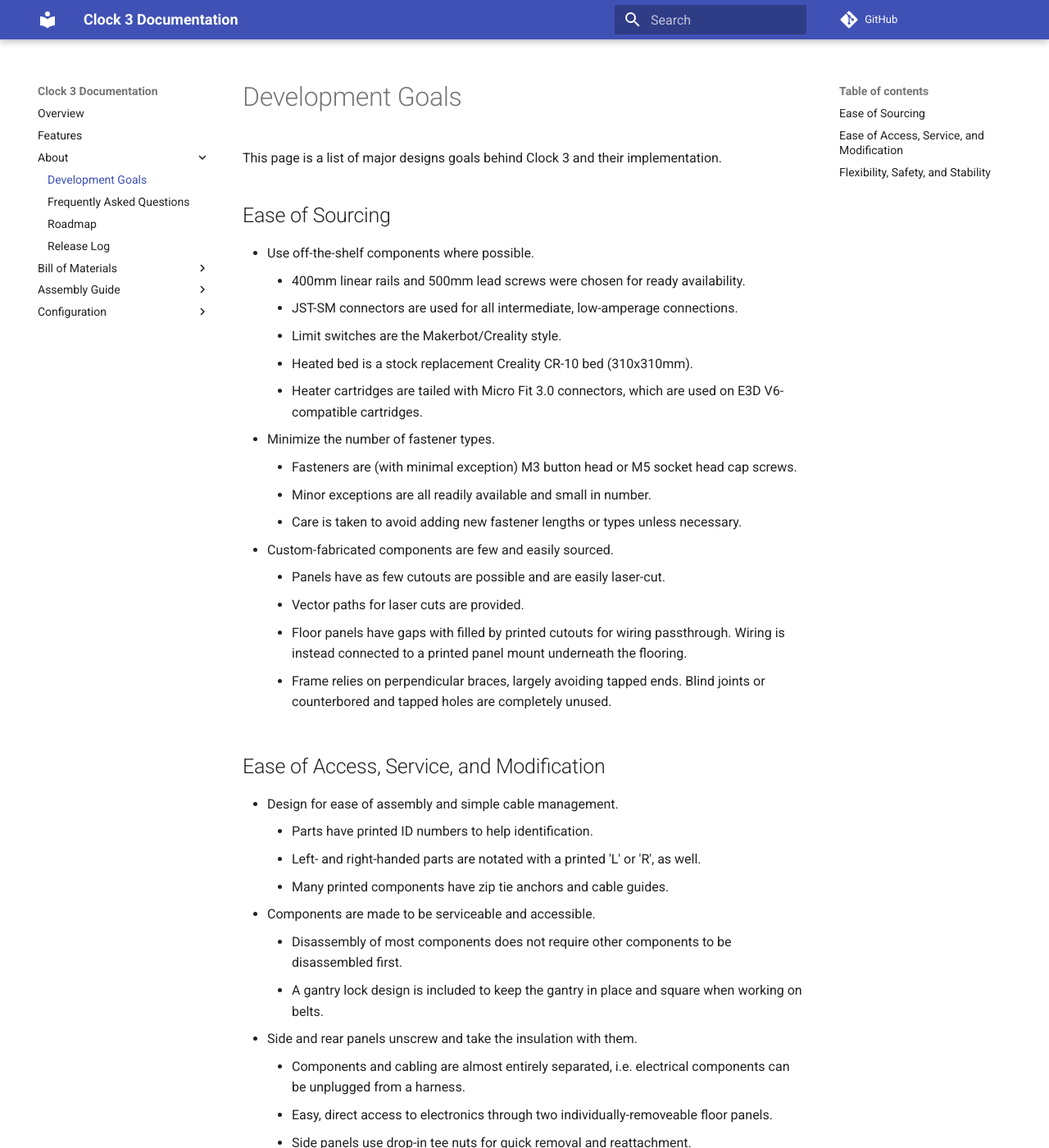
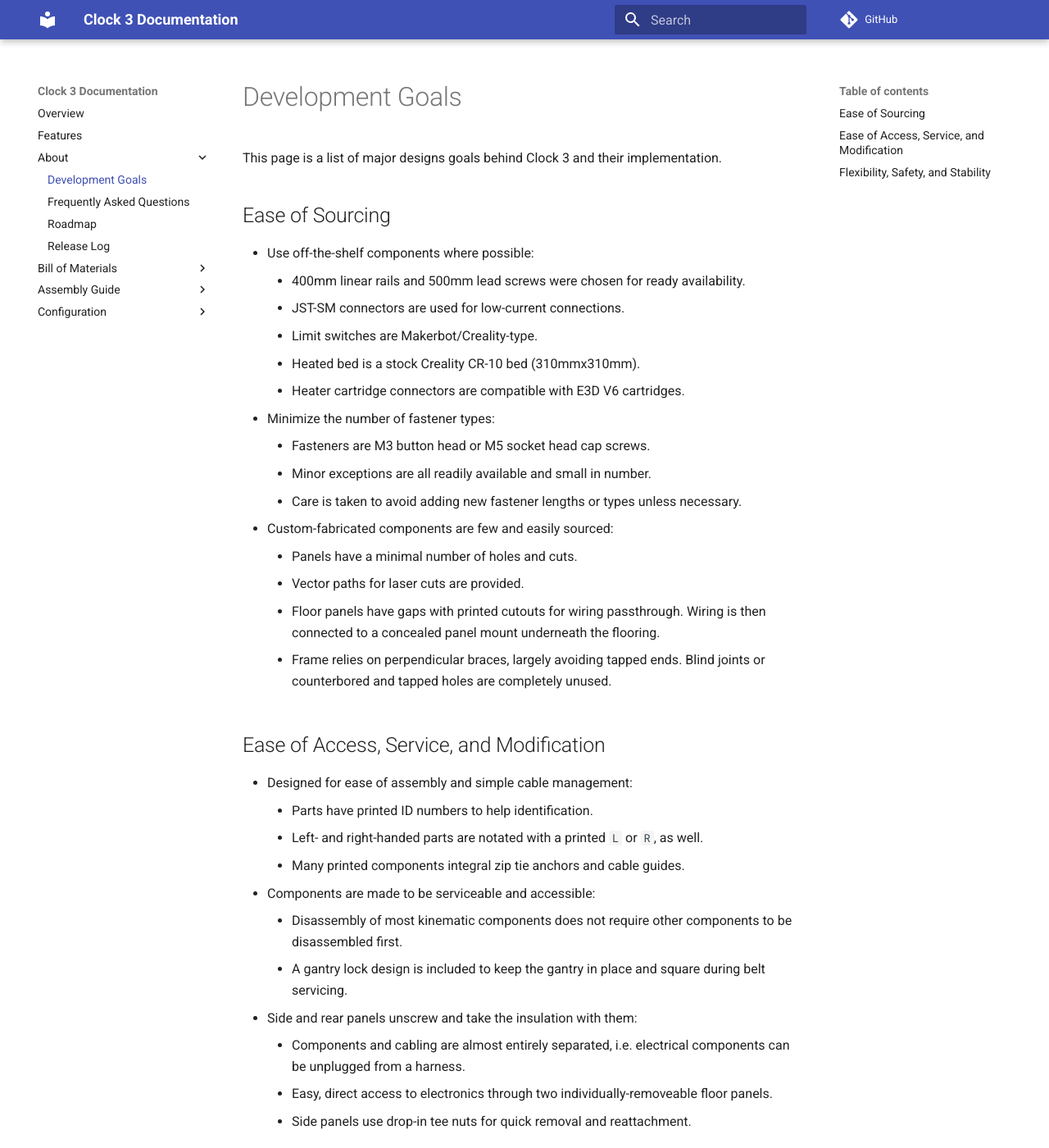
Before and after one commit to jon-harper/clock-3, an MkDocs documentation site: the page built from docs/about/goals.md, in a window 1280 px wide and 1400 px high. Shown: the whole window at 82% size. Built offline with MkDocs 1.6.1 and Material for MkDocs 9.7.7, drawn with Linux system fonts in a browser that asks for light colours; comment, search, counter and statistics services are not loaded; some of the changed text lies outside the part shown.

```diff
--- a/docs/about/goals.md
+++ b/docs/about/goals.md
@@ -9,48 +9,48 @@ This page is a list of major designs goals behind Clock 3 and their implementati
 
 ## Ease of Sourcing
 
-- Use off-the-shelf components where possible.
+- Use off-the-shelf components where possible:
     - 400mm linear rails and 500mm lead screws were chosen for ready availability.
-    - JST-SM connectors are used for all intermediate, low-amperage connections.
-    - Limit switches are the Makerbot/Creality style.
-    - Heated bed is a stock replacement Creality CR-10 bed (310x310mm).
-    - Heater cartridges are tailed with Micro Fit 3.0 connectors, which are used on E3D V6-compatible cartridges.
-- Minimize the number of fastener types.
-    - Fasteners are (with minimal exception) M3 button head or M5 socket head cap screws.
+    - JST-SM connectors are used for low-current connections.
+    - Limit switches are Makerbot/Creality-type.
+    - Heated bed is a stock Creality CR-10 bed (310mmx310mm).
+    - Heater cartridge connectors are compatible with E3D V6 cartridges.
+- Minimize the number of fastener types:
+    - Fasteners are M3 button head or M5 socket head cap screws.
     - Minor exceptions are all readily available and small in number.
     - Care is taken to avoid adding new fastener lengths or types unless necessary.
-- Custom-fabricated components are few and easily sourced.
-    - Panels have as few cutouts are possible and are easily laser-cut.
+- Custom-fabricated components are few and easily sourced:
+    - Panels have a minimal number of holes and cuts.
     - Vector paths for laser cuts are provided.
-    - Floor panels have gaps with filled by printed cutouts for wiring passthrough. Wiring is instead connected to a printed panel mount underneath the flooring.
+    - Floor panels have gaps with printed cutouts for wiring passthrough. Wiring is then connected to a concealed panel mount underneath the flooring.
     - Frame relies on perpendicular braces, largely avoiding tapped ends. Blind joints or counterbored and tapped holes are completely unused.
 
 ## Ease of Access, Service, and Modification
 
-- Design for ease of assembly and simple cable management.
+- Designed for ease of assembly and simple cable management:
     - Parts have printed ID numbers to help identification.
-    - Left- and right-handed parts are notated with a printed 'L' or 'R', as well.
-    - Many printed components have zip tie anchors and cable guides.
-- Components are made to be serviceable and accessible.
-    - Disassembly of most components does not require other components to be disassembled first.
-    - A gantry lock design is included to keep the gantry in place and square when working on belts.
-  - Side and rear panels unscrew and take the insulation with them.
+    - Left- and right-handed parts are notated with a printed `L` or `R`, as well.
+    - Many printed components integral zip tie anchors and cable guides.
+- Components are made to be serviceable and accessible:
+    - Disassembly of most kinematic components does not require other components to be disassembled first.
+    - A gantry lock design is included to keep the gantry in place and square during belt servicing.
+- Side and rear panels unscrew and take the insulation with them:
     - Components and cabling are almost entirely separated, i.e. electrical components can be unplugged from a harness.
     - Easy, direct access to electronics through two individually-removeable floor panels.
     - Side panels use drop-in tee nuts for quick removal and reattachment.
 
 ## Flexibility, Safety, and Stability
 
-- Design parametrically to allow for flexible build parameters.
+- Designed parametrically for flexible build parameters:
     - The core Fusion 360 file can be adjusted for different print tolerances.
     - Build volume can be scaled up (capability is maintained, but this is not actively developed yet).
     - Different types and depths of heated inserts can be used; likewise, adjustments can be made for different print tolerances.
     - NOTE: The pace of development occured technical debt in this area. V0.8/v0.9 (after completed documentation) will involve a significant rework of the Fusion 360 model.
-- Build in air filtration and ambient temperature control.
-    - Dual fans for recirculated and vented air, fed through both activated carbon and HEPA.
+- Built in air filtration and ambient temperature control:
+    - Dual fans for recirculated and vented air, fed through both activated carbon and HEPA filters.
     - Filtration system is in steady production use.
-    - Heavy use of insulation allows for high chamber temperatures with only air exhaust for cooling.
-- Document everything.
+    - Use of polyisocyanurate (PIR) foam insulation allows for steady chamber temperatures with only air exhaust for cooling.
+- Documentation:
     - Full bill of materials, split into a shopping list (to be purchased) and assembly list (finished parts for assembly)
     - Component-by-component, step-by-step assembly instructions on this site.
     - Open development on [github](https://github.com/jon-harper/clock-3).
--- a/mkdocs.yml
+++ b/mkdocs.yml
@@ -71,11 +71,13 @@ nav:
       - assembly/toys/rear_skirt.md
       - assembly/toys/front_skirt.md
       - assembly/toys/toolhead.md
-      # Skirt
     - Wiring Fabrication:
       - assembly/wiring/index.md
     - Electronics, Part 2:
       - assembly/hookup/index.md
+      - assembly/hookup/lights.md
+      - assembly/hookup/toolhead.md
+      - assembly/hookup/couplers.md
     - Finishing Up:
       - assembly/finishing/index.md
   - Configuration:
```
Also changed, not shown: docs/about/features.md (+23 -22 lines), docs/about/roadmap.md (+7 -7 lines), docs/assembly/hookup/couplers.md (added, +85 -0 lines), docs/assembly/hookup/index.md (+1 -1 lines), docs/assembly/hookup/lights.md (added, +37 -0 lines), docs/assembly/hookup/toolhead.md (added, +73 -0 lines).
